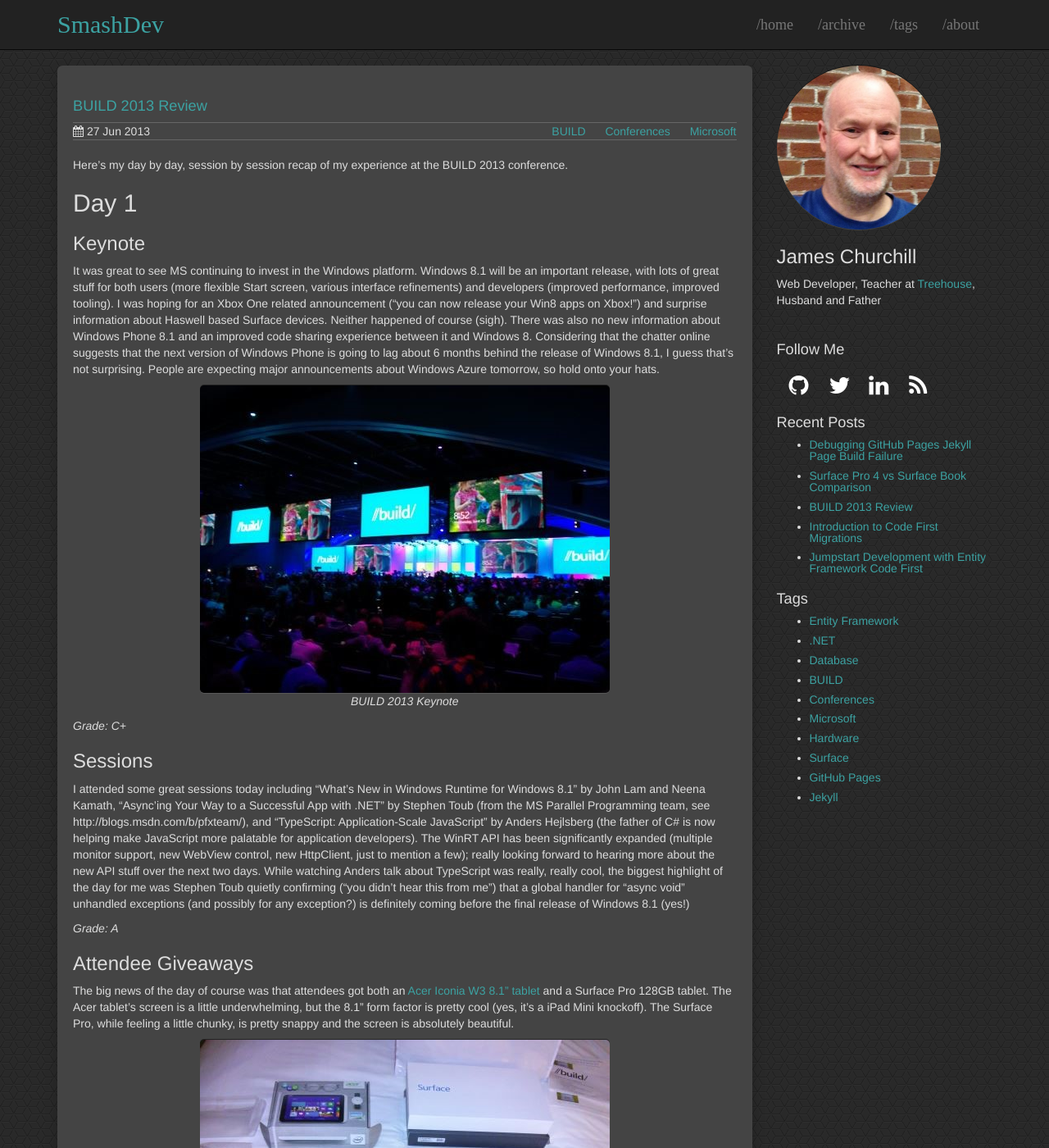
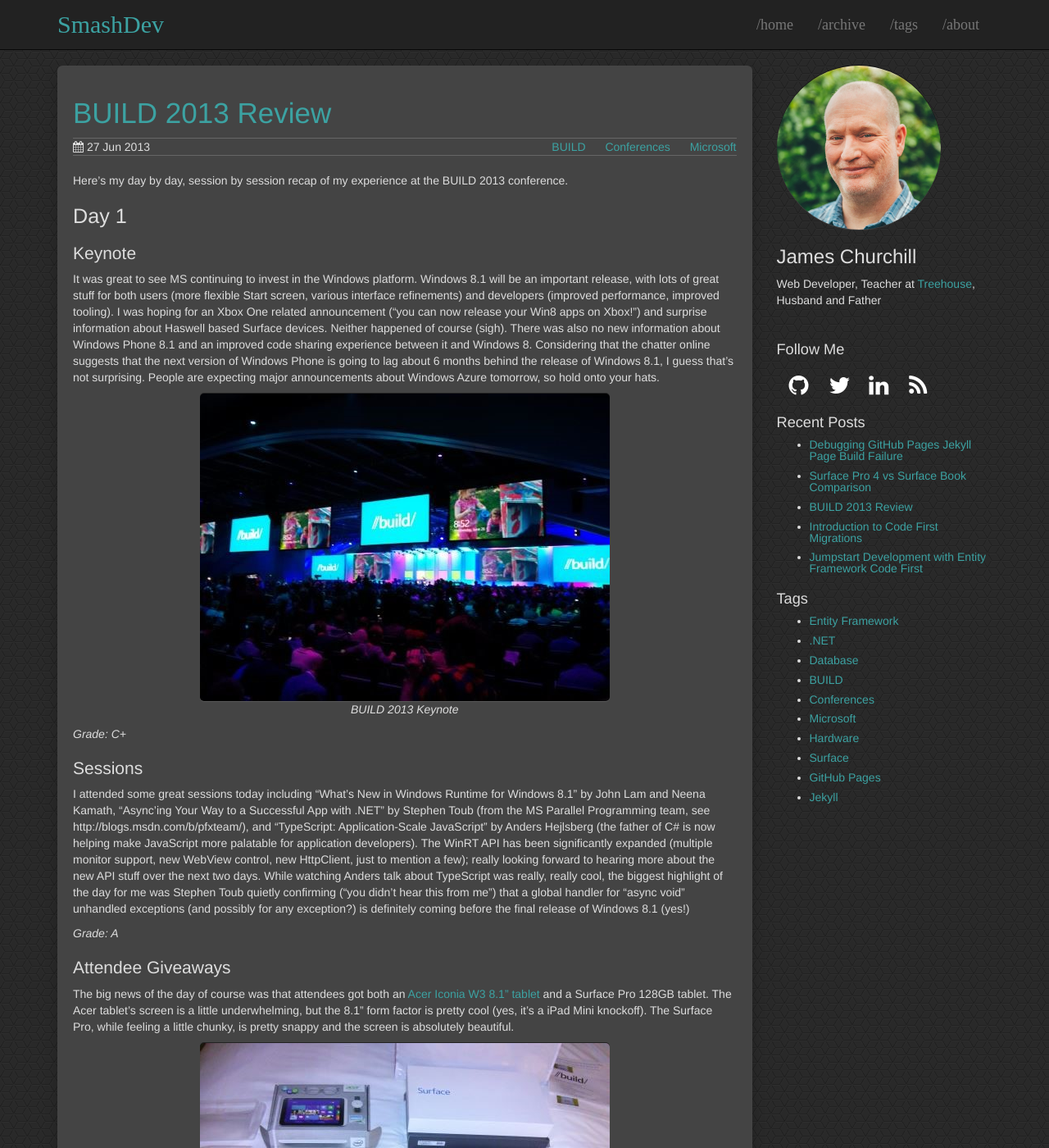
Before and after one commit to smashdevcode/smashdevcode.github.io, a Jekyll site: the page built from _posts/2013-06-27-BUILD-2013-Review.md, in a window 1280 px wide and 1400 px high. Shown: the whole window at 82% size. Built offline with Jekyll 4.4.1, drawn with Linux system fonts in a browser that asks for light colours; comment, search, counter and statistics services are not loaded.

Commit message:
Updated photo

```diff
--- a/css/theme.scss
+++ b/css/theme.scss
@@ -52,10 +52,27 @@
 .main-page {
   width: 75%;
 }
-.well h1 {
-  color: #ddd;
-  font: {
-    size: 1.3em
+.well {
+  h1 {
+    color: #ddd;
+    font: {
+      size: 2.5em
+    }
+  }
+  h2 {
+    font: {
+      size: 1.8em;
+    }
+  }
+  h3 {
+    font: {
+      size: 1.5em;
+    }
+  }
+  h4 {
+    font: {
+      size: 1.2em;
+    }
   }
 }
 .author {
```
Also changed, not shown: images/misc/photo.jpg.
